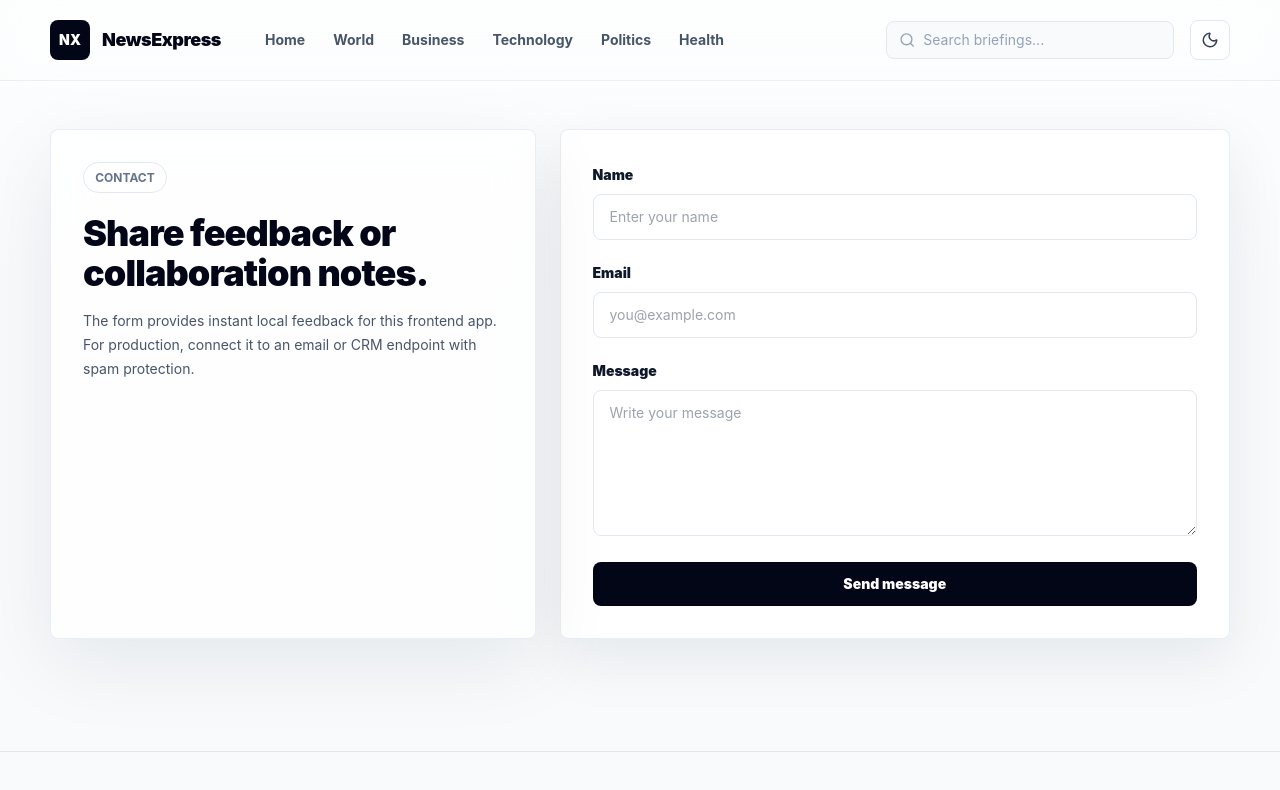
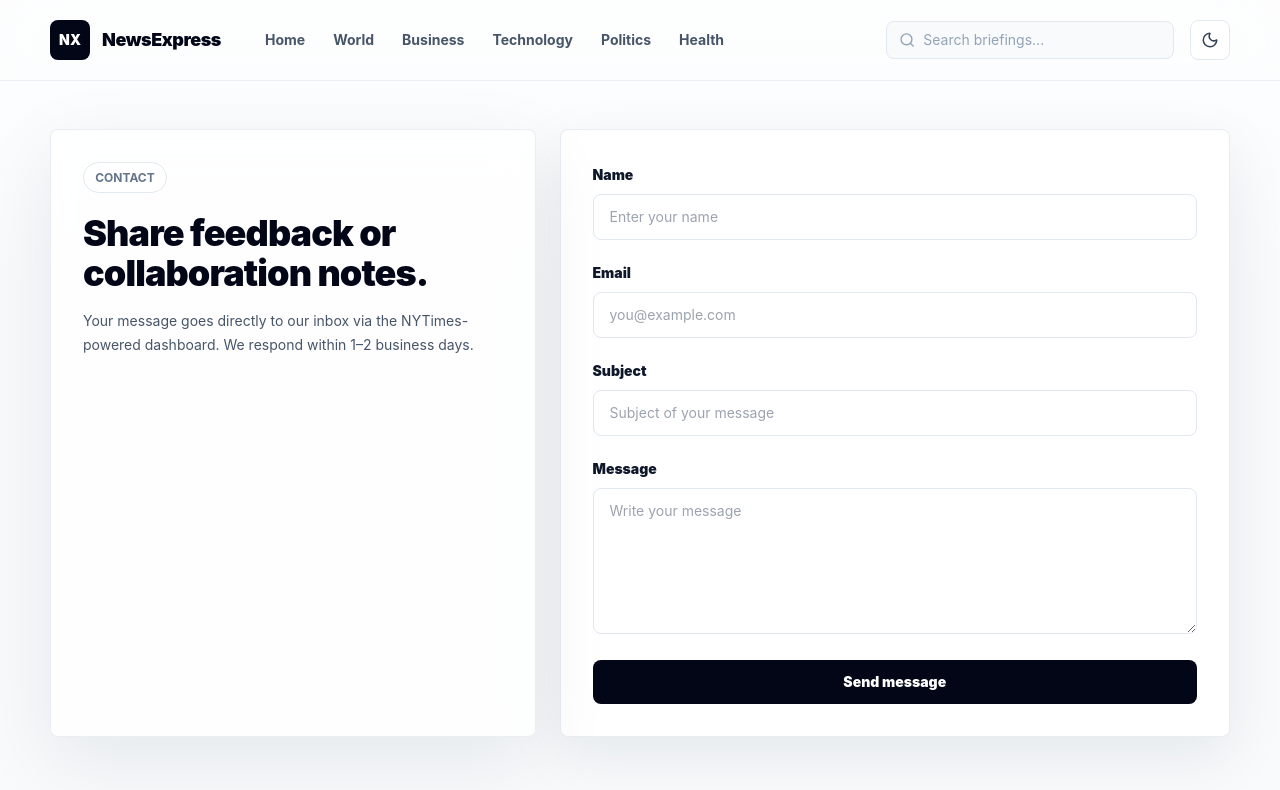
Before and after one commit to rohansahani-sde/NewsXpress, a React (Vite) app: page /contact in a window 1280 px wide. Shown: the top 790 px of the page. Built offline with nearby package versions, Linux system fonts and the light colour scheme.

Commit message:
add contact feature

```diff
--- a/src/pages/ContactPage.jsx
+++ b/src/pages/ContactPage.jsx
@@ -1,14 +1,41 @@
 import { useState } from "react";
-import { CheckCircle } from "lucide-react";
+import { CheckCircle, AlertCircle, Loader2 } from "lucide-react";
 import PageTransition from "../components/ui/PageTransition.jsx";
+
+const FORMSPREE_URL = "https://formspree.io/f/mvzngnql";
 
 export default function ContactPage() {
   const [submitted, setSubmitted] = useState(false);
+  const [loading, setLoading] = useState(false);
+  const [error, setError] = useState("");
 
-  const handleSubmit = (event) => {
+  const handleSubmit = async (event) => {
     event.preventDefault();
-    setSubmitted(true);
-    event.currentTarget.reset();
+    setLoading(true);
+    setError("");
+
+    const data = new FormData(event.currentTarget);
+    const body = Object.fromEntries(data.entries());
+
+    try {
+      const res = await fetch(FORMSPREE_URL, {
+        method: "POST",
+        headers: { "Content-Type": "application/json", Accept: "application/json" },
+        body: JSON.stringify(body),
+      });
+
+      const json = await res.json();
+      if (res.ok || json?.ok === true) {
+        setSubmitted(true);
+        event.currentTarget.reset();
+      } else {
+        setError(json?.error || "Something went wrong. Please try again.");
+      }
+    } catch {
+      setError("Unable to send message. Check your connection and try again.");
+    } finally {
+      setLoading(false);
+    }
   };
 
   return (
@@ -19,11 +46,11 @@ export default function ContactPage() {
             <p className="eyebrow">Contact</p>
             <h1 className="mt-5 text-4xl font-black tracking-tight text-slate-950 dark:text-white">Share feedback or collaboration notes.</h1>
             <p className="mt-4 text-sm leading-6 text-slate-600 dark:text-slate-400">
-              The form provides instant local feedback for this frontend app. For production, connect it to an email or CRM endpoint with spam protection.
+              Your message goes directly to our inbox via the NYTimes-powered dashboard. We respond within 1–2 business days.
             </p>
             {submitted ? (
               <div className="mt-6 flex items-center gap-2 rounded-lg border border-emerald-500/30 bg-emerald-500/10 px-4 py-3 text-sm font-bold text-emerald-700 dark:text-emerald-300">
-                <CheckCircle aria-hidden="true" size={18} /> Message prepared successfully.
+                <CheckCircle aria-hidden="true" size={18} /> Message sent successfully.
               </div>
             ) : null}
           </div>
@@ -34,22 +61,64 @@ export default function ContactPage() {
                 <label htmlFor="name" className="text-sm font-black text-slate-900 dark:text-white">
                   Name
                 </label>
-                <input id="name" name="name" required placeholder="Enter your name" className="mt-2 w-full rounded-lg border border-slate-200 bg-white px-4 py-3 text-sm outline-none transition focus:border-blue-500 dark:border-slate-800 dark:bg-slate-950 dark:text-white" />
+                <input
+                  id="name"
+                  name="name"
+                  required
+                  placeholder="Enter your name"
+                  className="mt-2 w-full rounded-lg border border-slate-200 bg-white px-4 py-3 text-sm outline-none transition focus:border-blue-500 dark:border-slate-800 dark:bg-slate-950 dark:text-white"
+                />
               </div>
               <div>
                 <label htmlFor="email" className="text-sm font-black text-slate-900 dark:text-white">
                   Email
                 </label>
-                <input id="email" name="email" type="email" required placeholder="you@example.com" className="mt-2 w-full rounded-lg border border-slate-200 bg-white px-4 py-3 text-sm outline-none transition focus:border-blue-500 dark:border-slate-800 dark:bg-slate-950 dark:text-white" />
+                <input
+                  id="email"
+                  name="email"
+                  type="email"
+                  required
+                  placeholder="you@example.com"
+                  className="mt-2 w-full rounded-lg border border-slate-200 bg-white px-4 py-3 text-sm outline-none transition focus:border-blue-500 dark:border-slate-800 dark:bg-slate-950 dark:text-white"
+                />
+              </div>
+              <div>
+                <label htmlFor="subject" className="text-sm font-black text-slate-900 dark:text-white">
+                  Subject
+                </label>
+                <input
+                  id="subject"
+                  name="subject"
+                  required
+                  placeholder="Subject of your message"
+                  className="mt-2 w-full rounded-lg border border-slate-200 bg-white px-4 py-3 text-sm outline-none transition focus:border-blue-500 dark:border-slate-800 dark:bg-slate-950 dark:text-white"
+                />
               </div>
               <div>
                 <label htmlFor="message" className="text-sm font-black text-slate-900 dark:text-white">
                   Message
                 </label>
-                <textarea id="message" name="message" required rows="6" placeholder="Write your message" className="mt-2 w-full resize-y rounded-lg border border-slate-200 bg-white px-4 py-3 text-sm outline-none transition focus:border-blue-500 dark:border-slate-800 dark:bg-slate-950 dark:text-white" />
+                <textarea
+                  id="message"
+                  name="message"
+                  required
+                  rows="6"
+                  placeholder="Write your message"
+                  className="mt-2 w-full resize-y rounded-lg border border-slate-200 bg-white px-4 py-3 text-sm outline-none transition focus:border-blue-500 dark:border-slate-800 dark:bg-slate-950 dark:text-white"
+                />
               </div>
-              <button type="submit" className="rounded-lg bg-slate-950 px-5 py-3 text-sm font-black text-white transition hover:-translate-y-0.5 hover:bg-blue-700 dark:bg-white dark:text-slate-950 dark:hover:bg-blue-200">
-                Send message
+              {error ? (
+                <div className="flex items-center gap-2 rounded-lg border border-red-500/30 bg-red-500/10 px-4 py-3 text-sm font-bold text-red-700 dark:text-red-300">
+                  <AlertCircle aria-hidden="true" size={16} /> {error}
+                </div>
+              ) : null}
+              <button
+                type="submit"
+                disabled={loading}
+                className="inline-flex items-center justify-center gap-2 rounded-lg bg-slate-950 px-5 py-3 text-sm font-black text-white transition hover:-translate-y-0.5 hover:bg-blue-700 disabled:cursor-not-allowed disabled:opacity-60 dark:bg-white dark:text-slate-950 dark:hover:bg-blue-200"
+              >
+                {loading ? <Loader2 aria-hidden="true" className="animate-spin" size={16} /> : null}
+                {loading ? "Sending..." : "Send message"}
               </button>
             </div>
           </form>
```
